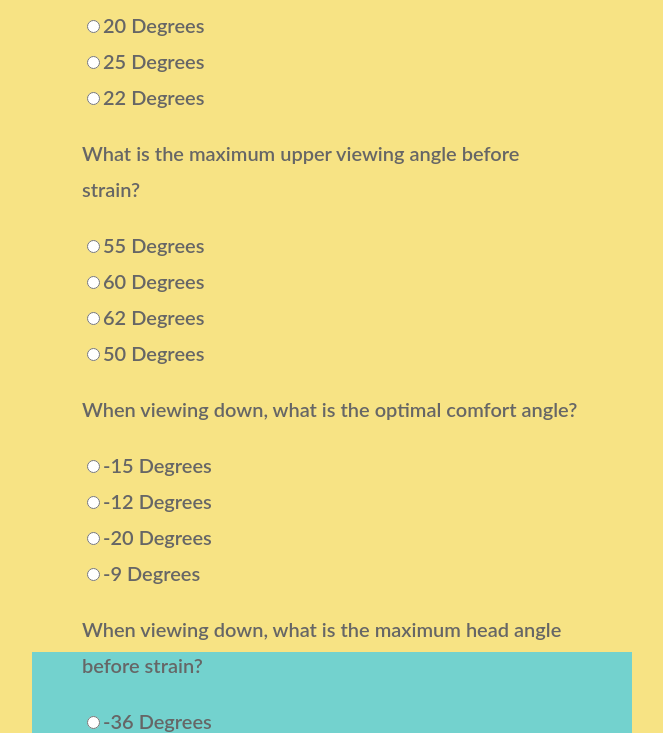
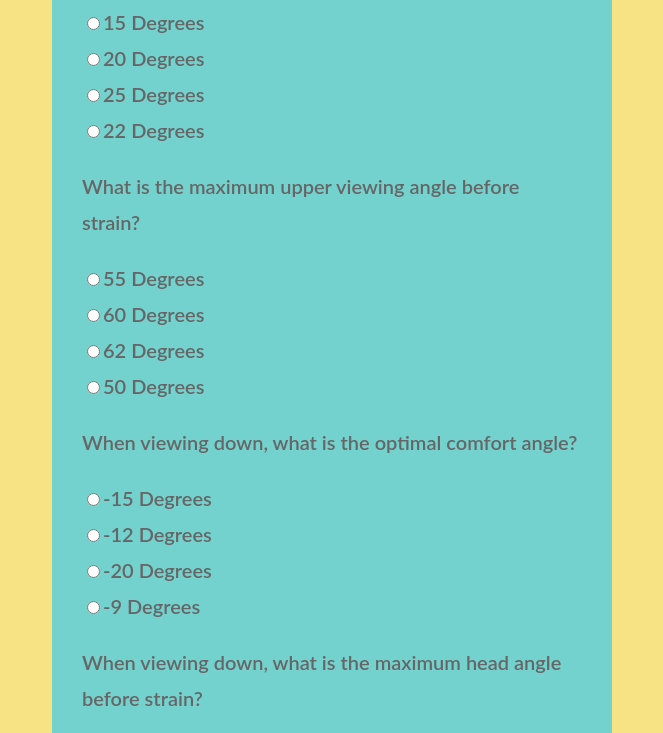
Before and after one commit to Stjep1/DECO1016, a plain HTML site: page quiz.html in a window 1280 px wide. Shown: the part 175-908 px from the top of the page, without its empty margins (308-971 px from the left). Drawn offline with Linux system fonts and the light colour scheme.

Commit message:
quiz block layout

```diff
--- a/quiz.html
+++ b/quiz.html
@@ -8,7 +8,6 @@
   </head>
   <body>
 
-    <div class="quizAll">
       <div class="quizText">
 
         <h1>VR UX Quiz</h1>
@@ -78,15 +77,12 @@
         <input type="radio" id="mchoice" name="question10" value="Projection">Projection<br>
         <input type="radio" id="mchoice" name="question10" value="Contrast">Contrast<br>
         <input type="radio" id="mchoice" name="question10" value="Motion Cue">Motion Cue<br>
-        <br/>
-        <input id="button" type="button" value="DONE!" onClick="checkAnswers();">
+
 
         </form>
       </div>
-    </div>
 
-    <div class="quizBox">
-    </div>
+        <input id="button" type="button" value="DONE!" onClick="checkAnswers();">
 
     <div class="answerLayout">
       <div id="after_submit">
--- a/quizStyle.css
+++ b/quizStyle.css
@@ -1,29 +1,23 @@
 body, html {
   height:100%;
   background-color:#f7e384;
-}
-
-.quizAll{
-  margin:0 auto;
-  width:500px;
+  margin: 0;
 }
 
 .quizText {
+  margin:30px auto;
+  width:500px;
+  padding: 30px;
   font-size:20px;
   font-family:"Lato",sans-serif;
   font-weight:600;
   line-height:1.8em;
   color:#666;
+  background-color:#73d2ce;
 }
 
-.quizBox {
-  width:600px;
-  height:2800px;
-  margin:0px auto;
-  background-color:#73d2ce;
-  position:relative;
-  bottom:2870px;
-  z-index:-1;
+.quizText h1 {
+  margin-top: 0;
 }
 
 #after_submit {
@@ -46,12 +40,12 @@ body, html {
 }
 
 #button {
-  position:absolute;
-  bottom:-1685px;
-  left:85px;
   width:200px;
   height:80px;
   font-size:20px;
   color:#ffffff;
   background-color:#73d2ce;
+  border: 0;
+  margin: 0 auto 30px;
+  display: block;
 }
```
